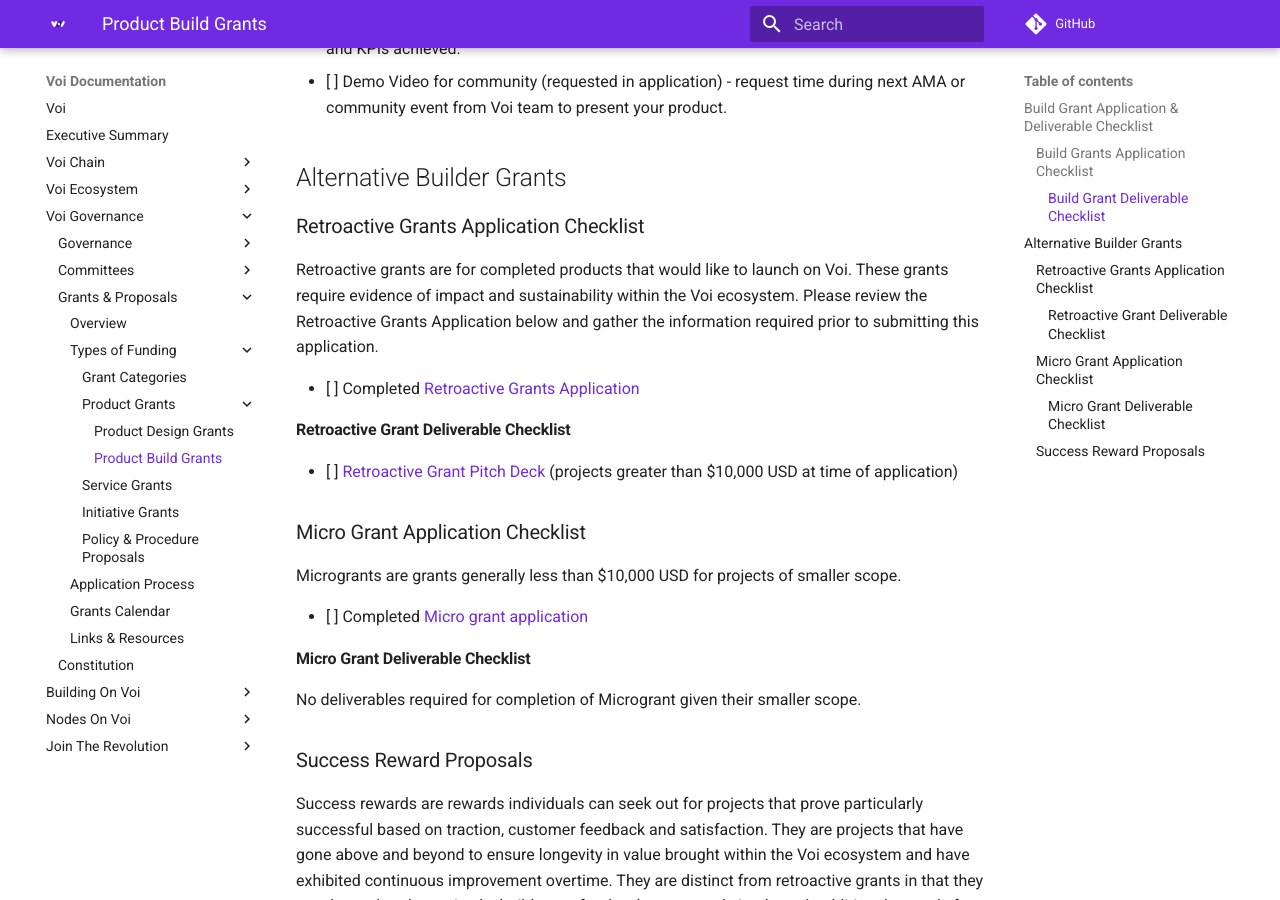
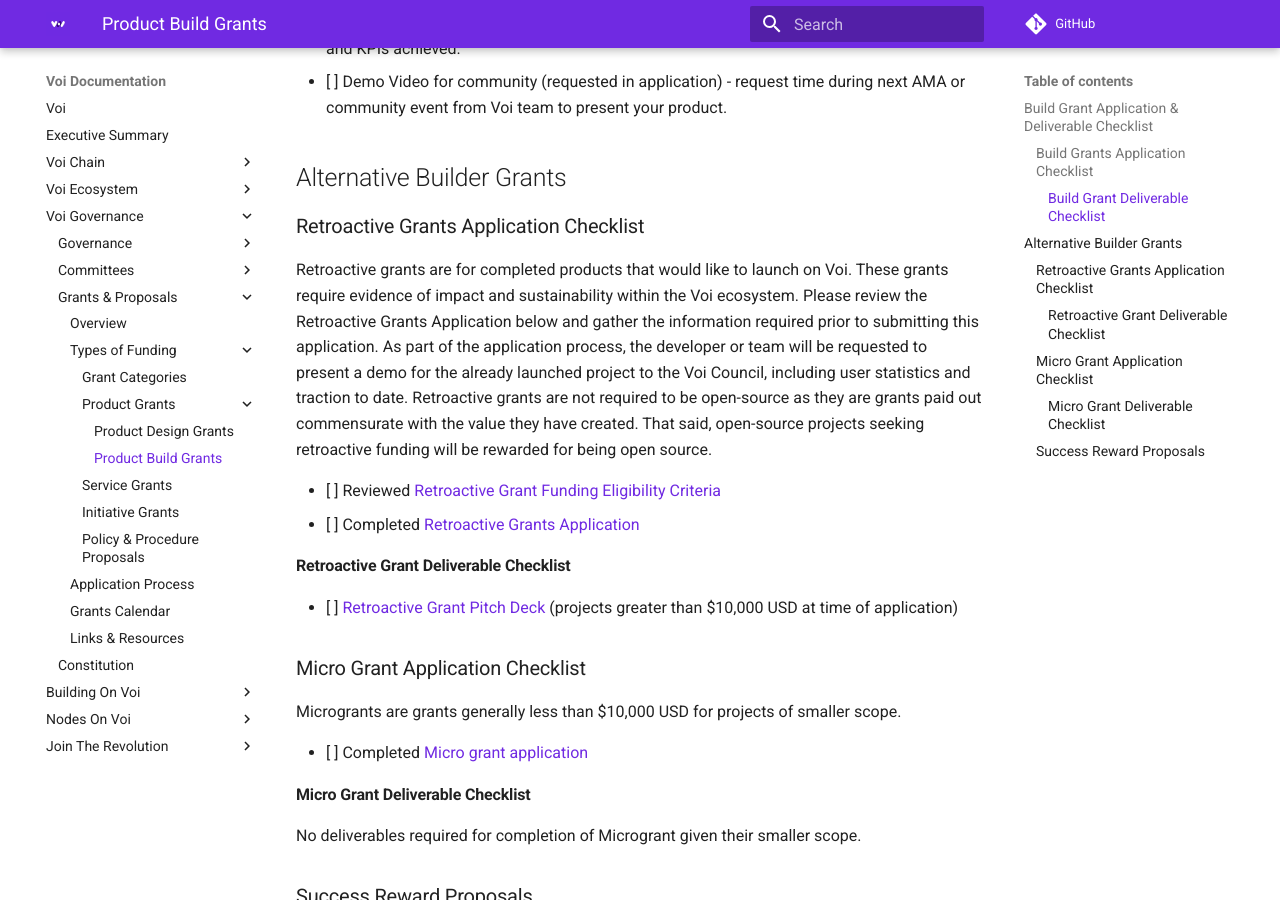
Before and after one commit to VoiNetwork/learn-more, an MkDocs documentation site: the page built from docs/governance/proposals/product-build-grants.md, in a window 1280 px wide and 900 px high, scrolled down 1212 px. Built offline with MkDocs 1.6.1 and Material for MkDocs 9.7.7, drawn with Linux system fonts in a browser that asks for light colours; plug-ins that fetch from the network failed and are left out; comment, search, counter and statistics services are not loaded.

Commit message:
Update product-build-grants.md

```diff
--- a/docs/governance/proposals/product-build-grants.md
+++ b/docs/governance/proposals/product-build-grants.md
@@ -26,8 +26,9 @@
 
 ### Retroactive Grants Application Checklist
 
-Retroactive grants are for completed products that would like to launch on Voi. These grants require evidence of impact and sustainability within the Voi ecosystem. Please review the Retroactive Grants Application below and gather the information required prior to submitting this application.
+Retroactive grants are for completed products that would like to launch on Voi. These grants require evidence of impact and sustainability within the Voi ecosystem. Please review the Retroactive Grants Application below and gather the information required prior to submitting this application. As part of the application process, the developer or team will be requested to present a demo for the already launched project to the Voi Council, including user statistics and traction to date. Retroactive grants are not required to be open-source as they are grants paid out commensurate with the value they have created. That said, open-source projects seeking retroactive funding will be rewarded for being open source.
 
+- [ ] Reviewed [Retroactive Grant Funding Eligibility Criteria](https://docs.google.com/document/d/1breQXeMKWDpZFsj64FfSGcPyGtDrfqVJIksqHwFW6tE/edit?usp=sharing)
 - [ ] Completed [Retroactive Grants Application](https://forms.gle/NpABWMkW4Erhv8Ka7)
 
 #### Retroactive Grant Deliverable Checklist
```
